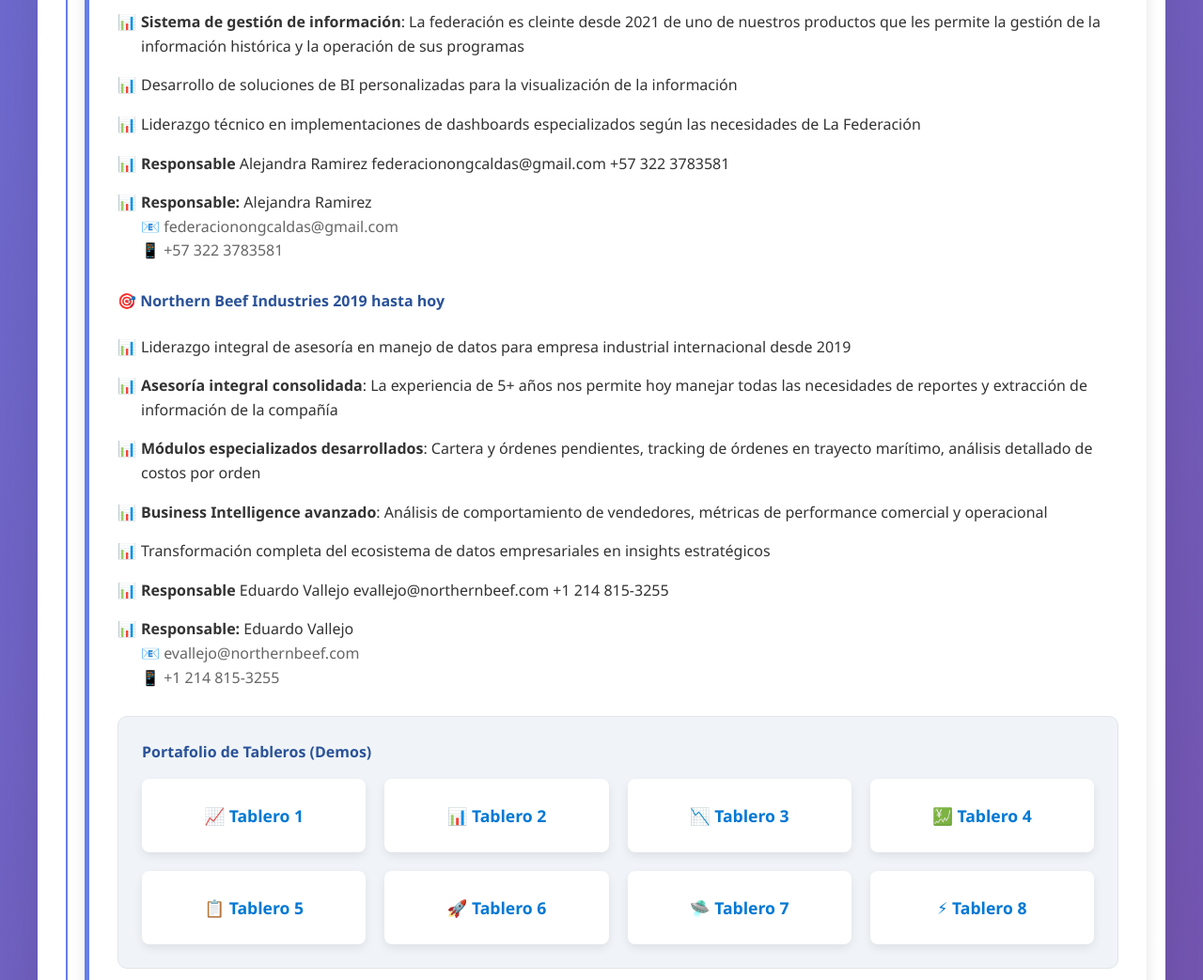
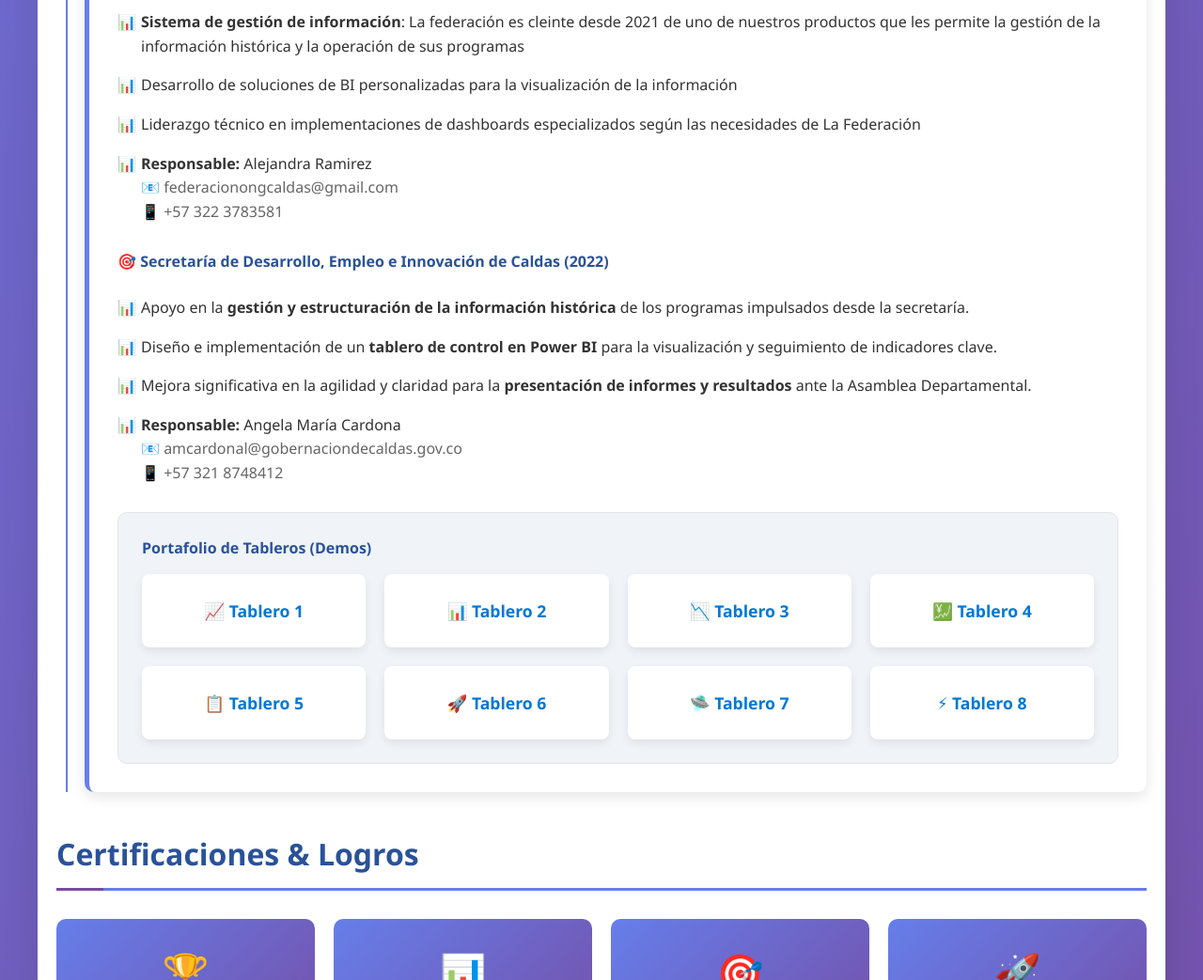
Before and after one commit to amcastanos/hoja_de_vida, a plain HTML site: page index.html in a window 1280 px wide. Shown: the part 2403-3446 px from the top of the page at 94% size. Drawn offline with Linux system fonts and the light colour scheme.

Commit message:
gobernacion

```diff
--- a/index.html
+++ b/index.html
@@ -888,7 +888,6 @@
                         <li>Desarrollo de soluciones de BI personalizadas para la visualización de la información</li>
                         <li>Liderazgo técnico en implementaciones de dashboards especializados según las necesidades de
                             La Federación</li>
-                        <li><strong>Responsable</strong> Alejandra Ramirez federacionongcaldas@gmail.com +57 322 3783581
                         <li><strong>Responsable:</strong> Alejandra Ramirez <br>
                             <a href="mailto:federacionongcaldas@gmail.com"
                                 style="color: #666; text-decoration: none; font-weight: normal;">📧
@@ -898,32 +897,25 @@
                         </li>
                     </ul>
 
-                    <h4 style="color: #2a5298; margin-top: 20px; margin-bottom: 10px;">🎯 Northern
-                        Beef
-                        Industries 2019 hasta hoy</h4>
+
+
+                    <h4 style="color: #2a5298; margin-top: 20px; margin-bottom: 10px;">🎯 Secretaría de Desarrollo,
+                        Empleo e Innovación de Caldas (2022)</h4>
                     <ul class="achievement-list">
-                        <li>Liderazgo integral de asesoría en manejo de datos para empresa industrial internacional
-                            desde 2019
+                        <li>Apoyo en la <strong>gestión y estructuración de la información histórica</strong> de los
+                            programas impulsados desde la secretaría.</li>
+                        <li>Diseño e implementación de un <strong>tablero de control en Power BI</strong> para la
+                            visualización y seguimiento de indicadores clave.</li>
+                        <li>Mejora significativa en la agilidad y claridad para la <strong>presentación de informes y
+                                resultados</strong> ante la Asamblea Departamental.</li>
+                        <li><strong>Responsable:</strong> Angela María Cardona <br>
+                            <a href="mailto:amcardonal@gobernaciondecaldas.gov.co"
+                                style="color: #666; text-decoration: none; font-weight: normal;">📧
+                                amcardonal@gobernaciondecaldas.gov.co</a><br>
+                            <a href="tel:+573218748412"
+                                style="color: #666; text-decoration: none; font-weight: normal;">📱 +57 321 8748412</a>
                         </li>
-                        <li><strong>Asesoría integral consolidada</strong>: La experiencia de 5+ años nos permite hoy
-                            manejar
-                            todas las necesidades de reportes y extracción de información de la compañía</li>
-                        <li><strong>Módulos especializados desarrollados</strong>: Cartera y órdenes pendientes,
-                            tracking de
-                            órdenes en trayecto marítimo, análisis detallado de costos por orden</li>
-                        <li><strong>Business Intelligence avanzado</strong>: Análisis de comportamiento de vendedores,
-                            métricas
-                            de performance comercial y operacional</li>
-                        <li>Transformación completa del ecosistema de datos empresariales en insights estratégicos</li>
 
-                        <li><strong>Responsable</strong> Eduardo Vallejo evallejo@northernbeef.com +1 214 815-3255
-                        <li><strong>Responsable:</strong> Eduardo Vallejo <br>
-                            <a href="mailto:evallejo@northernbeef.com"
-                                style="color: #666; text-decoration: none; font-weight: normal;">📧
-                                evallejo@northernbeef.com</a><br>
-                            <a href="tel:+12148153255"
-                                style="color: #666; text-decoration: none; font-weight: normal;">📱 +1 214 815-3255</a>
-                        </li>
                     </ul><!-- Dashboard Showcase -->
                     <div class="dashboard-showcase">
                         <h4 style="color: #2a5298; margin-bottom: 10px;">Portafolio de Tableros (Demos)</h4>
@@ -960,7 +952,6 @@
                             <div class="dashboard-card">
                                 <a href="https://mapa-fong.web.app/" target="_blank">⚡ Tablero 8</a>
                             </div>
-
 
                         </div>
                     </div>
```
